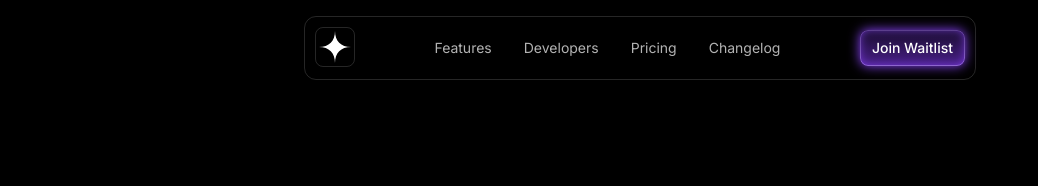
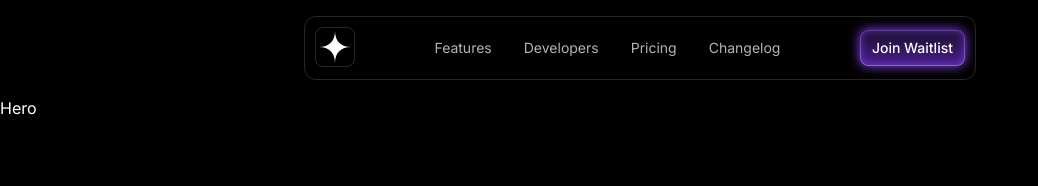
Before and after one commit to royanish0410/frontend-tribe-ai-startup-landing-page-template, a Next.js app: page / in a window 1280 px wide. Shown: the top 186 px of the page, without its empty margins (0-1038 px from the left). Built offline with nearby package versions, Linux system fonts and the light colour scheme.

Commit message:
Linked hero section

```diff
--- a/src/app/page.tsx
+++ b/src/app/page.tsx
@@ -1,4 +1,10 @@
 import { Header } from "@/sections/Header";
+import { Hero } from "@/sections/Hero";
 export default function Home() {
-  return <Header />;
+  return (
+    <>
+      <Header />
+      <Hero />
+    </>
+  );
 }
```
